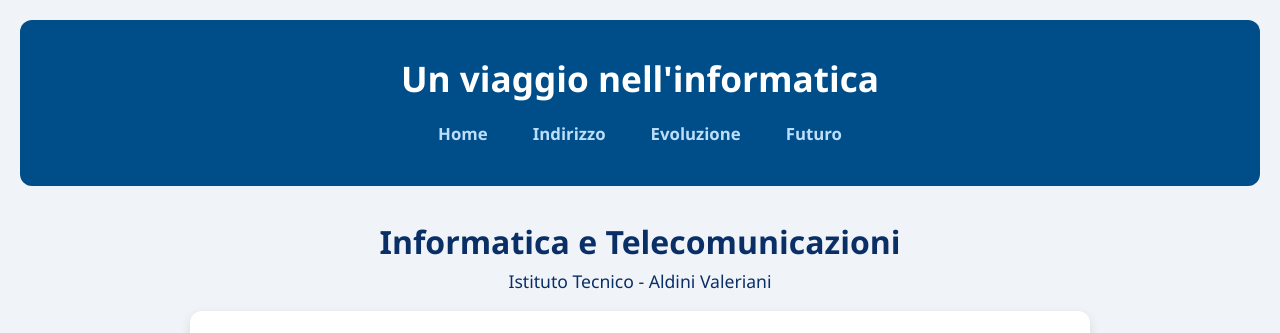
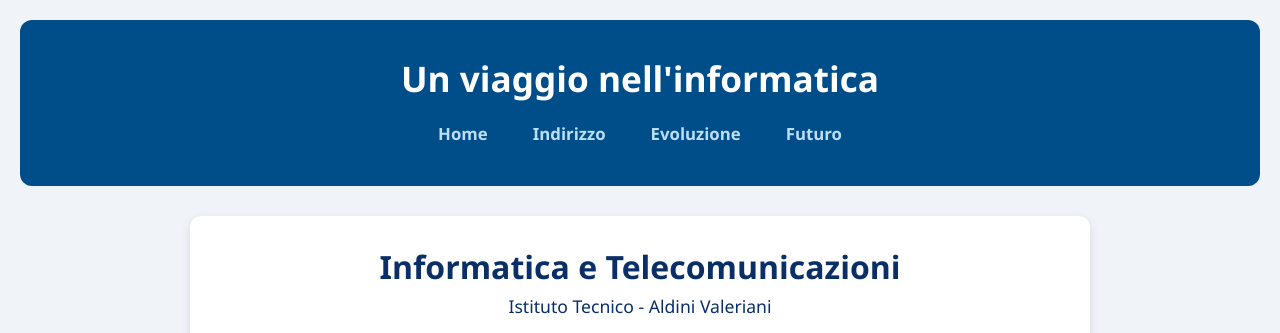
Before and after one commit to Khadija-hubb/principessedellaDIN, a plain HTML site: page indirizzo.html in a window 1280 px wide. Shown: the top 333 px of the page. Drawn offline with Linux system fonts and the light colour scheme.

Commit message:
indirizzo modificato

```diff
--- a/indirizzo.html
+++ b/indirizzo.html
@@ -21,8 +21,6 @@
   </header>
 
 
-    <h1 style="text-align: center;">Informatica e Telecomunicazioni</h1>
-    <p style="text-align: center;">Istituto Tecnico - Aldini Valeriani</p>
 
   <main>
     <h1 style="text-align: center;">Informatica e Telecomunicazioni</h1>
```
